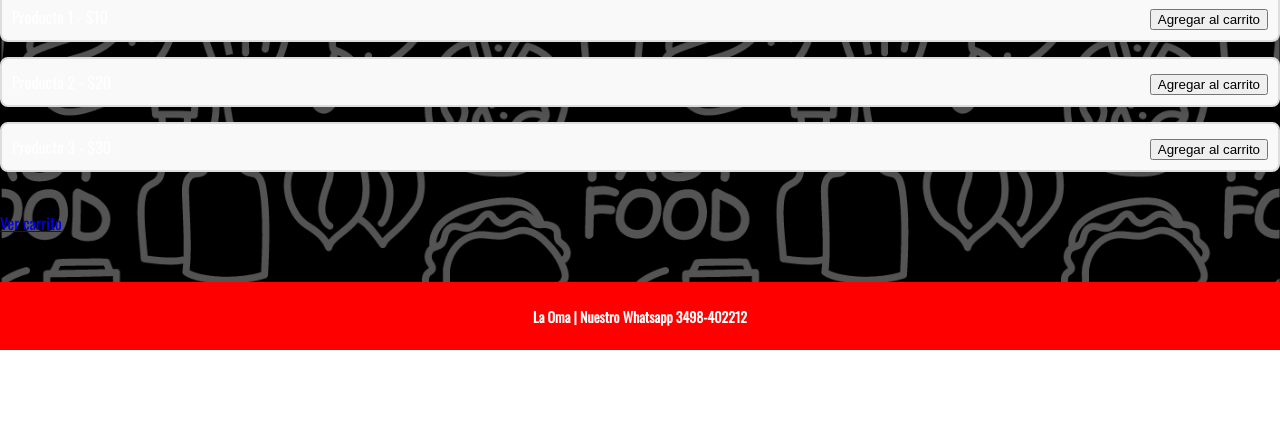
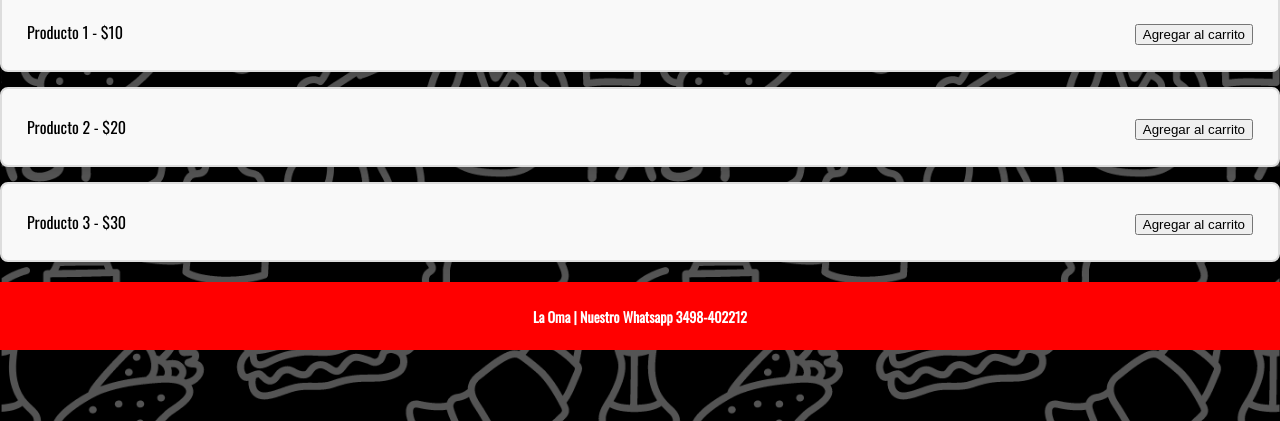
Before and after one commit to luipira/laoma, a plain HTML site: page Entradas.html in a window 1280 px wide. Shown: the part 450-871 px from the top of the page. Before the commit the page ends 800 px from the top, so only its background shows below. Drawn offline with nearby package versions, Linux system fonts and the light colour scheme.

Commit message:
Update style.css

```diff
--- a/style.css
+++ b/style.css
@@ -83,12 +83,12 @@ h1 {
     border: 2px solid #ddd; /* Borde alrededor del producto */
     border-radius: 8px; /* Esquinas redondeadas */
     margin-bottom: 20px; /* Espacio entre franjas */
-    padding: 10px;
+    padding: 25px;
     box-shadow: 0 4px 8px rgba(0, 0, 0, 0.1); /* Sombra suave */
 }
 span {
 	flex: 1;
-	color: #fff;
+	color: black;
 }
 /*footer*/
 
```
